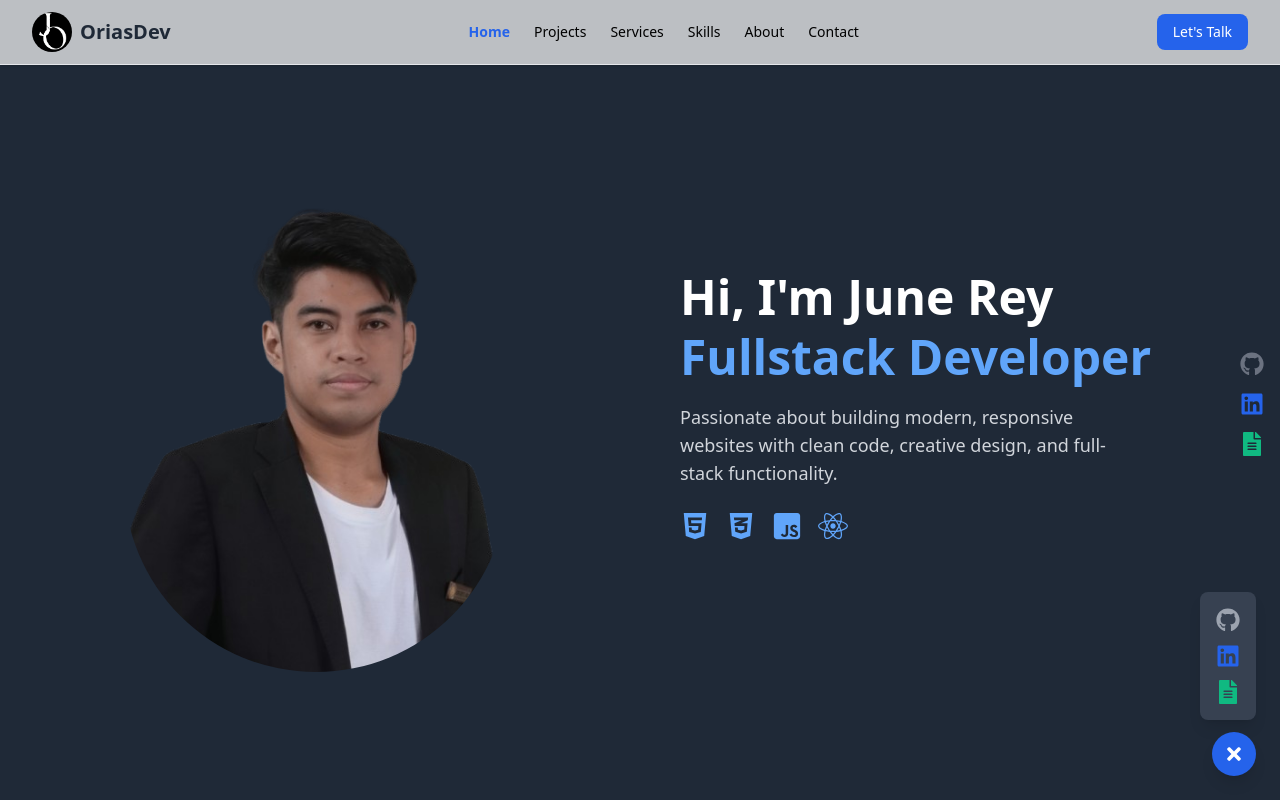
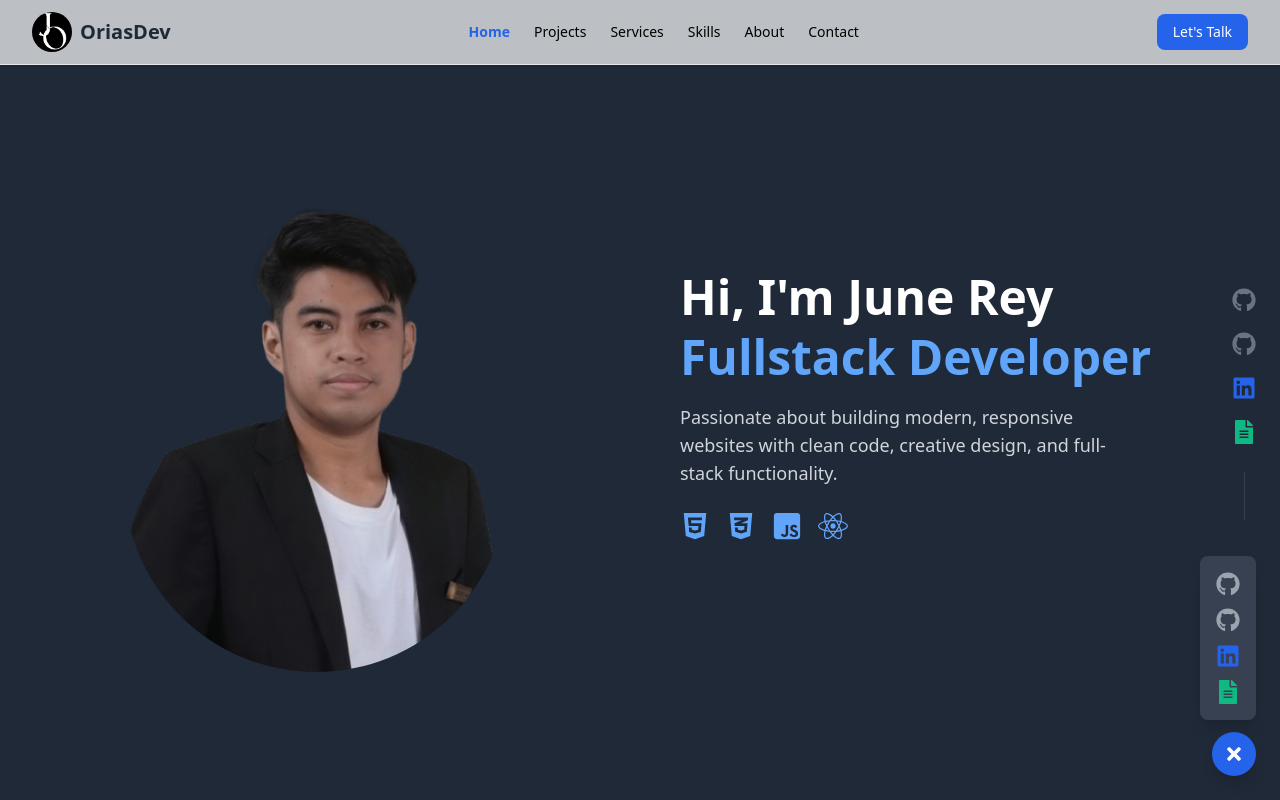
Before and after one commit to JuneReyOrias/OriasDev, a React (Vite) app in the folder frontEnd/: page / in a window 1280 px wide. Both pictures are taken after a click on the button 1234 px from the left and 754 px from the top of the page. Shown: the top 800 px of the page. Built offline with nearby package versions, Linux system fonts and the light colour scheme.

Commit message:
Update Githun Repo url

```diff
--- a/frontEnd/src/FrontEnd/Home.jsx
+++ b/frontEnd/src/FrontEnd/Home.jsx
@@ -51,43 +51,92 @@ function Home() {
         </div>
 
         {/* Desktop Social Icons */}
-        <div className="hidden lg:flex flex-col gap-4 items-center absolute top-1/2 right-4 transform -translate-y-1/2 z-30">
+     <div className="hidden lg:flex flex-col gap-5 items-center absolute top-1/2 right-6 transform -translate-y-1/2 z-30">
+  {/* GitHub Profile 1 */}
   <a
     href="https://github.com/JuneReyOrias"
-            className="text-gray-500 hover:text-white transition hover:scale-110"
-            title="GitHub"
+    className="text-gray-500 hover:text-white transition-all duration-300 hover:scale-125"
+    title="GitHub Profile"
+    target="_blank"
+    rel="noopener noreferrer"
   >
     <FaGithub size={24} />
   </a>
+
+  {/* GitHub Profile 2 / Repositories */}
+  <a
+    href="https://github.com/ReiRoko-jutsu?tab=repositories"
+    className="text-gray-500 hover:text-emerald-500 transition-all duration-300 hover:scale-125"
+    title="GitHub Repositories"
+    target="_blank"
+    rel="noopener noreferrer"
+  >
+    <FaGithub size={24} />
+  </a>
+
+  {/* LinkedIn */}
   <a
     href="https://www.linkedin.com/in/june-rey-orias-b61189278/"
-            className="text-blue-600 hover:text-white transition hover:scale-110"
+    className="text-blue-600 hover:text-white transition-all duration-300 hover:scale-125"
     title="LinkedIn"
+    target="_blank"
+    rel="noopener noreferrer"
   >
     <FaLinkedin size={24} />
   </a>
+
+  {/* Resume */}
   <a
     href="https://drive.google.com/file/d/1pVT7glrJ6kUOVBFUDFuc_LsLOS0R4nid/view?usp=sharing"
-            className="text-green-500 hover:text-white transition hover:scale-110"
+    className="text-green-500 hover:text-white transition-all duration-300 hover:scale-125"
     title="Resume"
     target="_blank"
     rel="noopener noreferrer"
   >
     <FaFileAlt size={24} />
   </a>
+
+  {/* Vertical Line for better UI depth */}
+  <div className="w-[1px] h-12 bg-white/10 mt-2"></div>
 </div>
 
         {/* Mobile Floating Button */}
         <div className="fixed bottom-6 right-6 z-50 flex flex-col items-end gap-3">
           {isLangOpen && (
          <div className="flex flex-col gap-3 p-4 bg-gray-700 dark:bg-gray-800 rounded-lg shadow-lg">
-              <a href="https://github.com/JuneReyOrias" className="text-gray-400 hover:text-white transition hover:scale-110" title="GitHub">
+  {/* Primary GitHub Profile */}
+  <a href="https://github.com/JuneReyOrias"
+     className="text-gray-400 hover:text-white transition hover:scale-110"
+     title="GitHub Profile 1"
+     target="_blank"
+     rel="noopener noreferrer">
     <FaGithub size={24} />
   </a>
-              <a href="https://www.linkedin.com/in/june-rey-orias-b61189278/" className="text-blue-600 hover:text-white transition hover:scale-110" title="LinkedIn">
+
+  {/* Secondary/Repositories GitHub */}
+  <a href="https://github.com/ReiRoko-jutsu?tab=repositories"
+     className="text-gray-400 hover:text-emerald-400 transition hover:scale-110"
+     title="GitHub Repositories"
+     target="_blank"
+     rel="noopener noreferrer">
+    <FaGithub size={24} />
+  </a>
+
+  {/* LinkedIn */}
+  <a href="https://www.linkedin.com/in/june-rey-orias-b61189278/"
+     className="text-blue-600 hover:text-white transition hover:scale-110"
+     title="LinkedIn"
+     target="_blank"
+     rel="noopener noreferrer">
     <FaLinkedin size={24} />
   </a>
-              <a href="https://drive.google.com/file/d/1bgoMWSDVLKEkiM08OkkRBPF8bfwBdZ-C/view" className="text-green-500 hover:text-white transition hover:scale-110" title="Resume" target="_blank" rel="noopener noreferrer">
+
+  {/* Resume */}
+  <a href="https://drive.google.com/file/d/1bgoMWSDVLKEkiM08OkkRBPF8bfwBdZ-C/view"
+     className="text-green-500 hover:text-white transition hover:scale-110"
+     title="Resume"
+     target="_blank"
+     rel="noopener noreferrer">
     <FaFileAlt size={24} />
   </a>
 </div>
```
Lines whose indentation alone changed are shown as unchanged.
